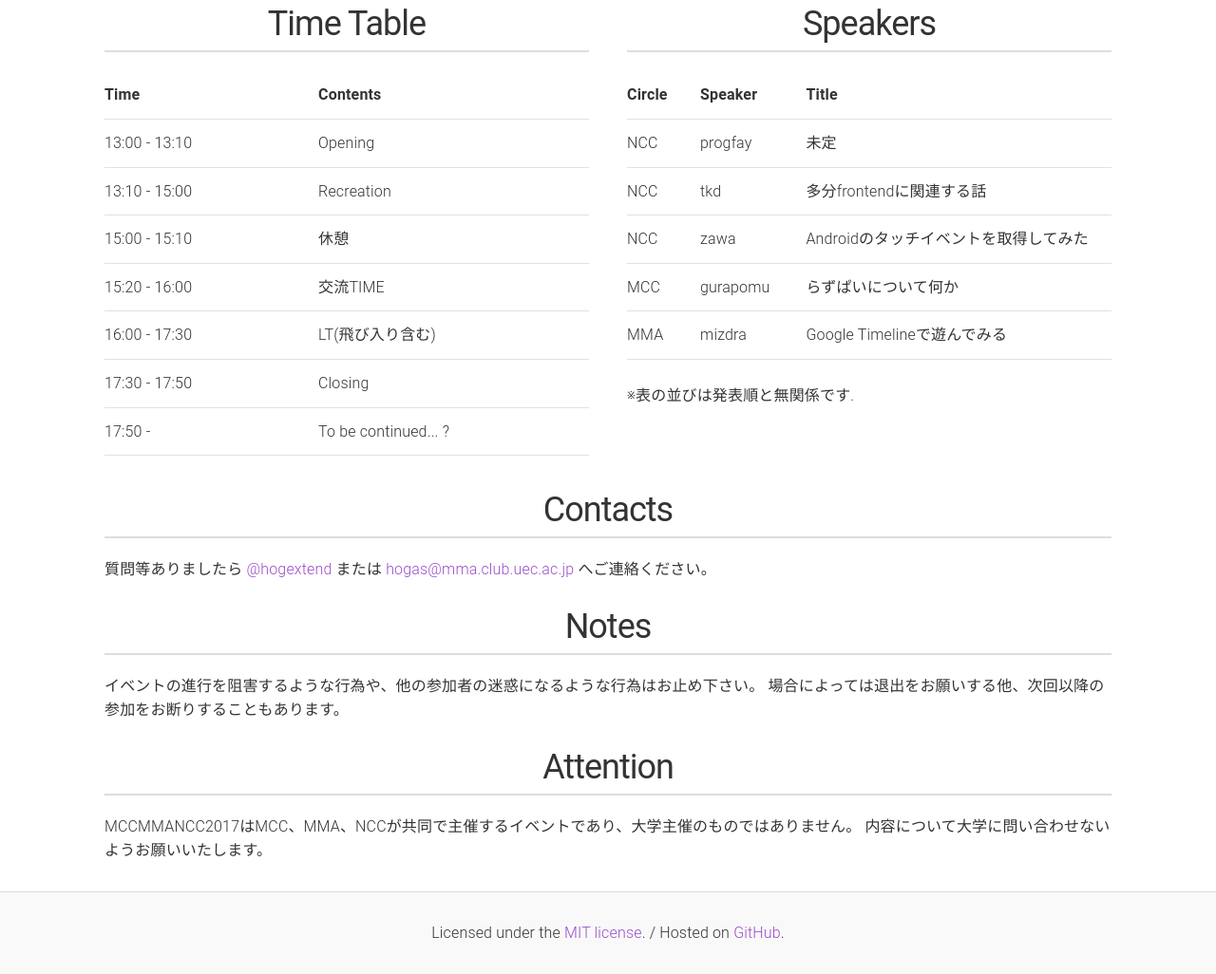
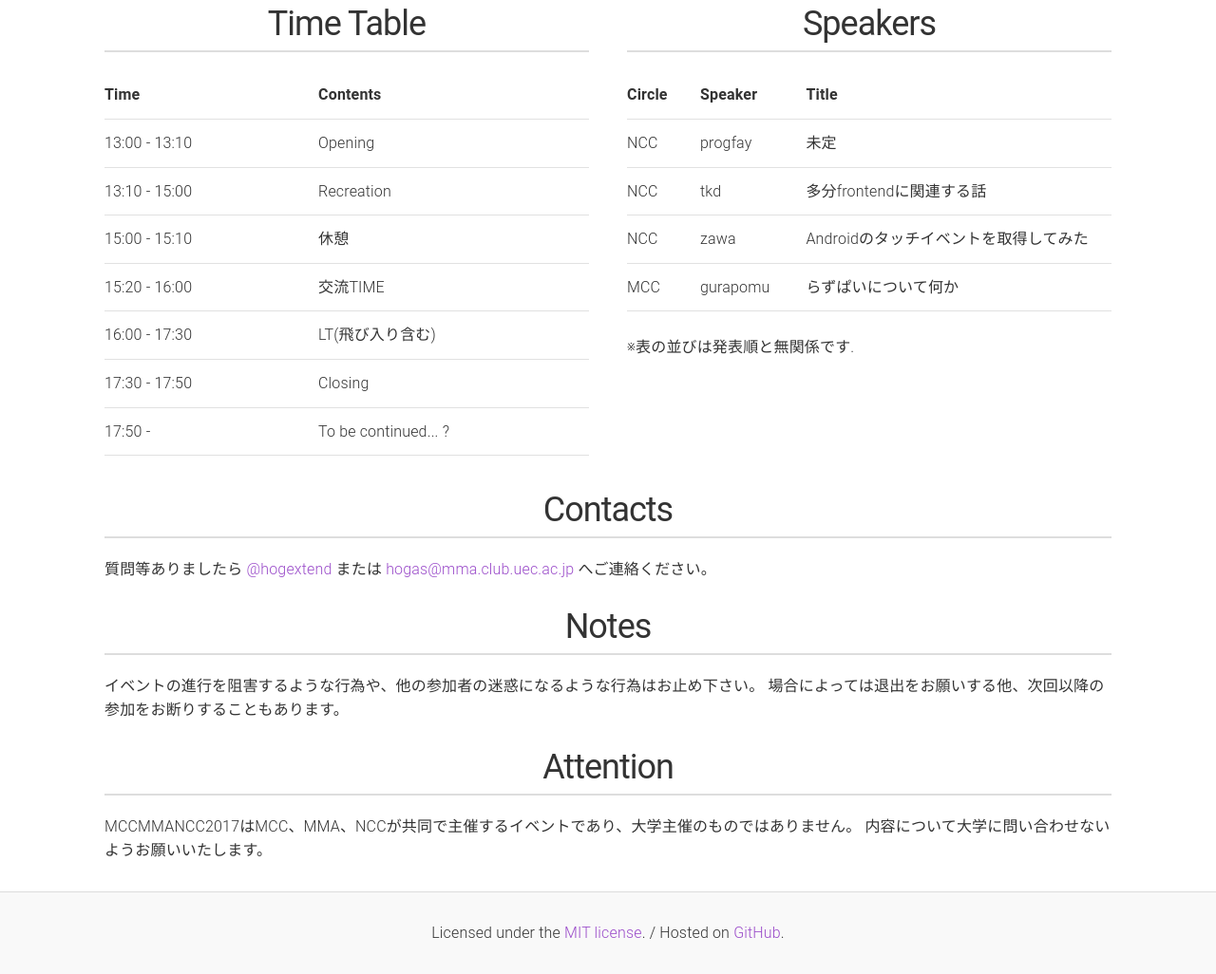
Before and after one commit to uecmma/MCCMMANCC2020, a website: page public/index.html in a window 1280 px wide. Shown: the part 1064-2090 px from the top of the page at 95% size. Drawn offline with Linux system fonts and the light colour scheme.

Commit message:
update speakers

```diff
--- a/public/index.html
+++ b/public/index.html
@@ -109,7 +109,6 @@
               <tr><td>NCC</td><td>tkd</td><td>多分frontendに関連する話</td></tr>
               <tr><td>NCC</td><td>zawa</td><td>Androidのタッチイベントを取得してみた</td></tr>
               <tr><td>MCC</td><td>gurapomu</td><td>らずぱいについて何か</td></tr>
-              <tr><td>MMA</td><td>mizdra</td><td>Google Timelineで遊んでみる</td></tr>
             </table>
             <p>※表の並びは発表順と無関係です.</p>
           </div>
```
